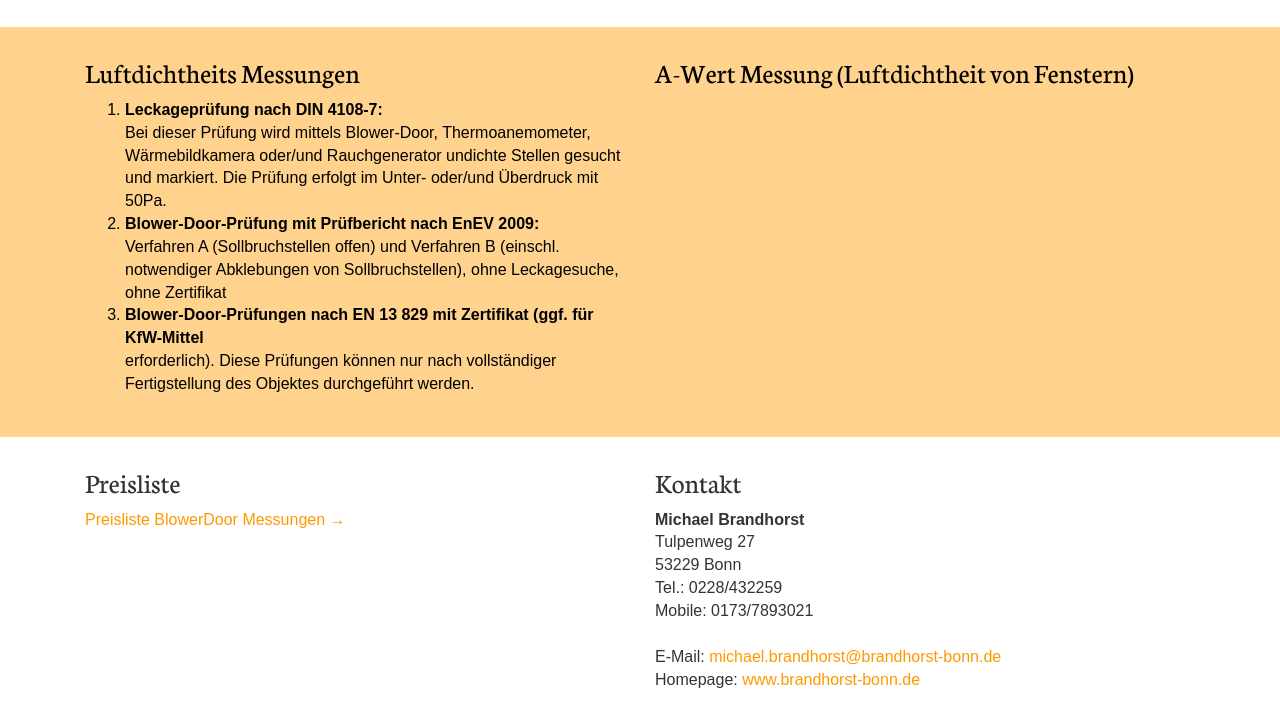
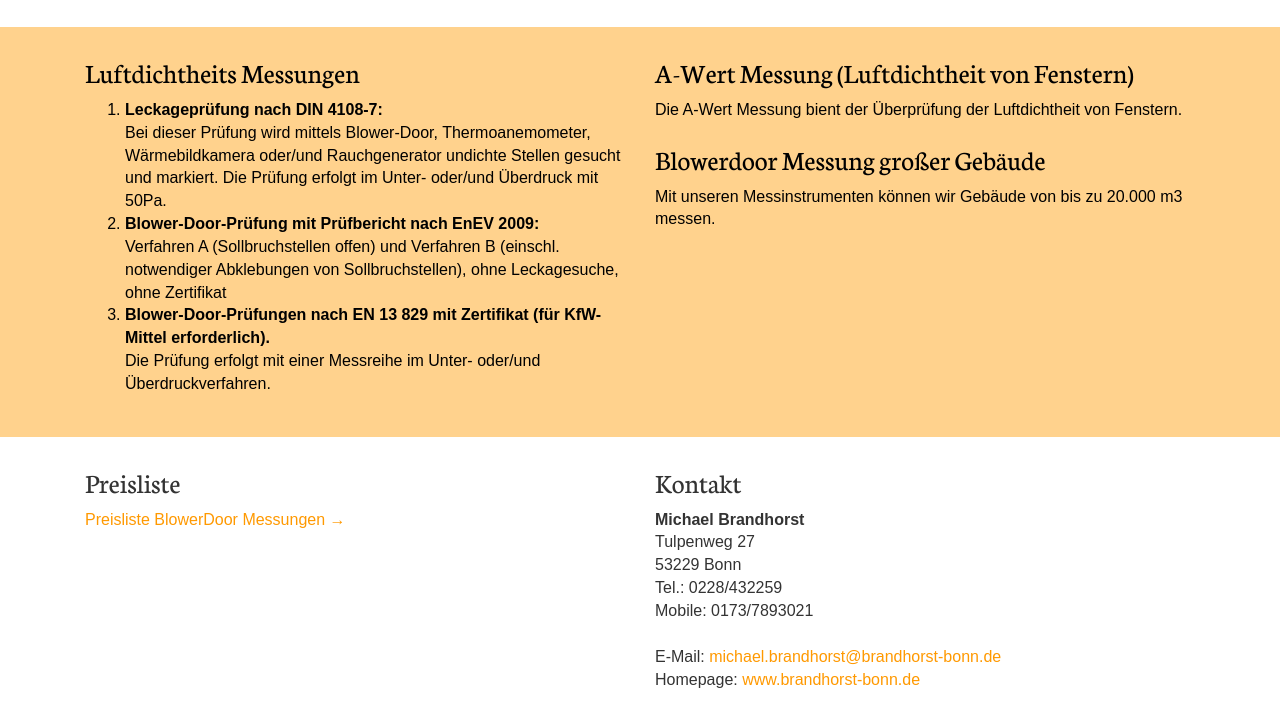
Before and after one commit to brandhorst/blowerdoor-bonn.info, a website: page src/index.html in a window 1280 px wide. Shown: the part 170-896 px from the top of the page. Drawn offline with Linux system fonts and the light colour scheme.

Commit message:
Update Text

```diff
--- a/src/index.html
+++ b/src/index.html
@@ -54,16 +54,19 @@
                 Abklebungen von Sollbruchstellen), ohne Leckagesuche, ohne Zertifikat
               </li>
               <li>
-                <b>Blower-Door-Prüfungen nach EN 13 829 mit Zertifikat (ggf. für KfW-Mittel</b><br>
-                erforderlich).
-                Diese Prüfungen können nur nach vollständiger Fertigstellung des Objektes
-                durchgeführt werden.
+                <b>Blower-Door-Prüfungen nach EN 13 829 mit Zertifikat (für KfW-Mittel erforderlich).</b><br>
+                Die Prüfung erfolgt mit einer Messreihe
+                im Unter- oder/und Überdruckverfahren.
 
               </li>
             </ol>
           </div>
           <div class="col-sm-6">
             <h3>A-Wert Messung (Luftdichtheit von Fenstern) </h3>
+            Die A-Wert Messung bient der Überprüfung der Luftdichtheit von Fenstern.
+            <br>
+            <h3>Blowerdoor Messung großer Gebäude</h3>
+            Mit unseren Messinstrumenten können wir Gebäude von bis zu 20.000 m3 messen.
             <p></p>
           </div>
         </div>
```
